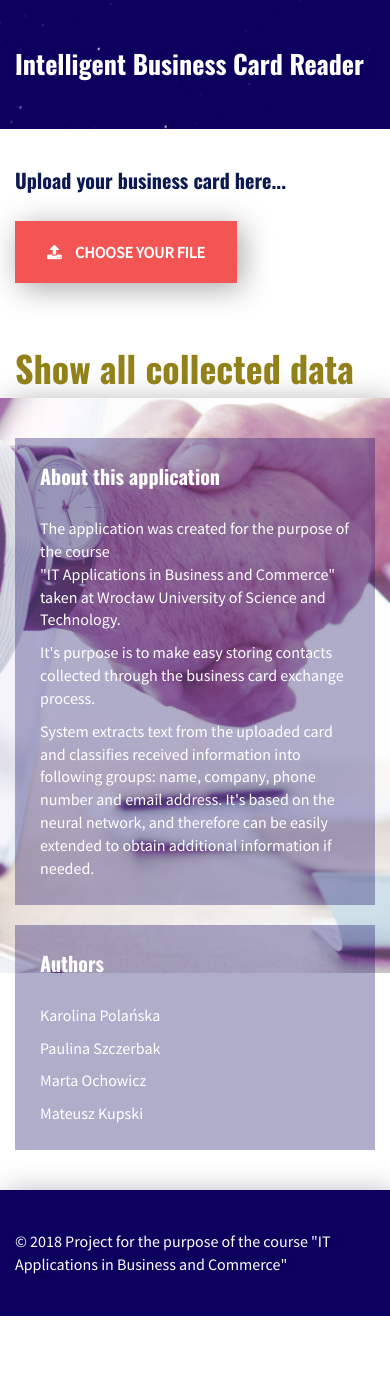
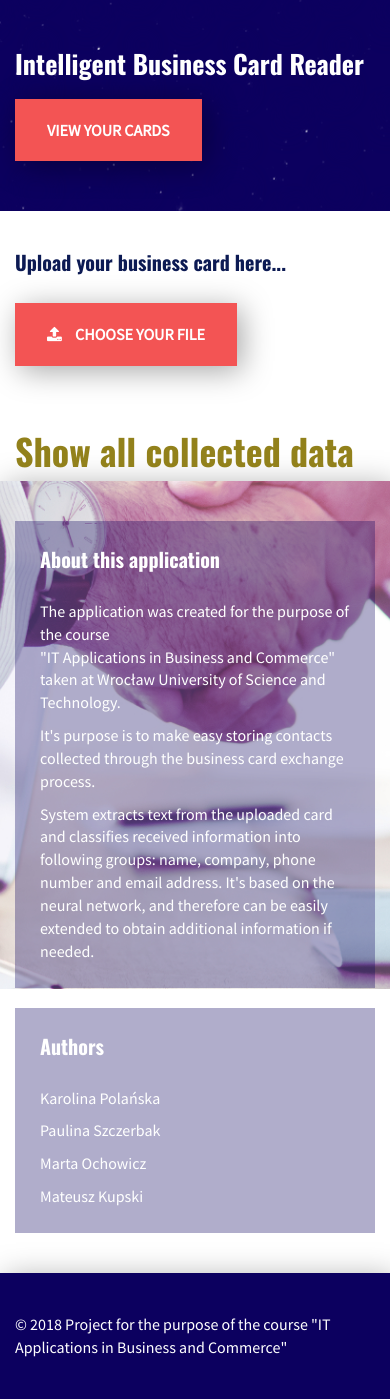
Before and after one commit to 209163/IT_APP_WE0730_business_card_reader, a Django app: page / in a window 390 px wide. Before the commit the page ends 1316 px from the top, so only its background shows below. Run offline with Django 3.2, Linux system fonts and the light colour scheme; some libraries are stand-ins or nearby versions.

Commit message:
Add button to switch between pages

```diff
--- a/business_card_reader_app/templates/business_card_reader_app/index.html
+++ b/business_card_reader_app/templates/business_card_reader_app/index.html
@@ -38,6 +38,7 @@
         <header>
             <div class="container">
                 <h1>Intelligent Business Card Reader</h1>
+                <a href="#" class="button">View your cards</a>
             </div>
             <div class="stars"></div>
             <div class="twinkling"></div>
--- a/business_card_reader_app/templates/business_card_reader_app/page.html
+++ b/business_card_reader_app/templates/business_card_reader_app/page.html
@@ -36,6 +36,7 @@
         <header>
             <div class="container">
                 <h1>Intelligent Business Card Reader</h1>
+                <a href="#" class="button">Add new card</a>
             </div>
             <div class="stars"></div>
             <div class="twinkling"></div>
--- a/static/css/style.css
+++ b/static/css/style.css
@@ -36,7 +36,6 @@ a:focus {
 a:hover {
     text-decoration: none;
     opacity: 0.7;
-    color: #92811B;
 }
 a, label, #results {
     transition: all 0.3s ease 0s;
@@ -130,6 +129,7 @@ header h1 {
     padding-top: 100px;
     font-size: 48px;
     margin:0;
+    float: left;
 }
 .upload-section {
     margin: 80px 0;
@@ -145,7 +145,7 @@ i.fa {
     position: absolute;
     z-index: -1;
 }
-.inputfile + label, .infobox {
+.inputfile + label, .infobox, .button {
     background-color: #f35454;
     padding: 20px 40px;
     color: white;
@@ -156,6 +156,14 @@ i.fa {
     cursor: pointer;
     box-shadow: 5px 5px 30px 0px rgba(0,0,0,0.35);
     -webkit-box-shadow: 5px 5px 30px 0px rgba(0,0,0,0.35);
+}
+.button {
+    position: relative;
+    z-index: 3;
+    outline: none;
+    border: none;
+    float: right;
+    margin-top: 100px;
 }
 .inputfile:focus + label,
 .inputfile + label:hover {
@@ -252,10 +260,13 @@ footer {
     .about {
         padding: 60px 0;
     }
-    .inputfile + label, .infobox {
+    .inputfile + label, .infobox, .button {
         font-size: 16px;
         padding: 20px 32px;
     }
+    .button {
+        margin-top: 75px;
+}
 }
 @media all and (max-width: 991px) {
     .author-box {
@@ -287,15 +298,23 @@ footer {
     }
 
 }
-@media all and (max-width: 600px) {
+@media all and (max-width: 767px) {
     header {
         height: auto;
     }
     header h1 {
         padding-top: 60px;
-        padding-bottom: 60px;
+        padding-bottom: 30px;
         font-size: 30px;
+        float:none;
     }
+    .button {
+        margin-top: 0;
+        float: none;
+        margin-bottom: 50px;
+    }
+}
+@media all and (max-width: 600px) {
     .upload-section {
         margin: 40px 0;
     }
@@ -313,7 +332,7 @@ footer {
 @media all and (max-width: 450px) {
     header h1 {
         padding-top: 50px;
-        padding-bottom: 50px;
+        padding-bottom: 20px;
         font-size: 26px;
     }
     h2 {
```
